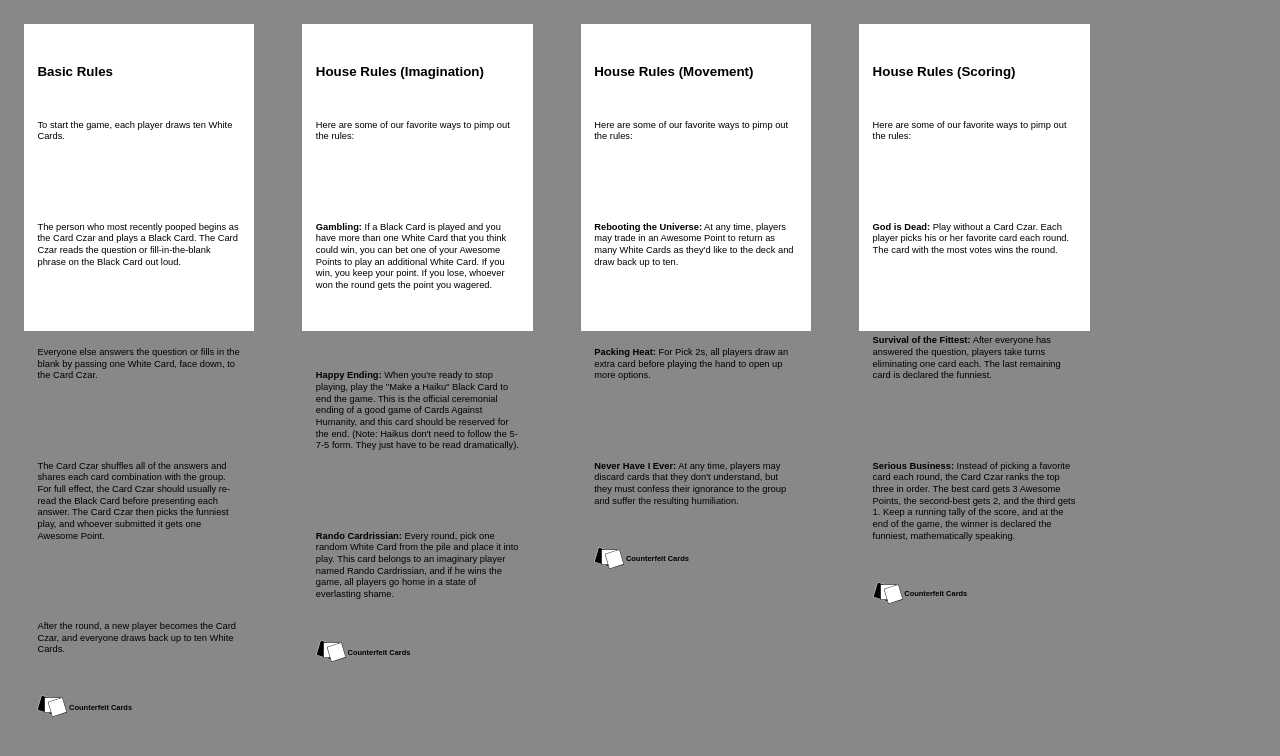
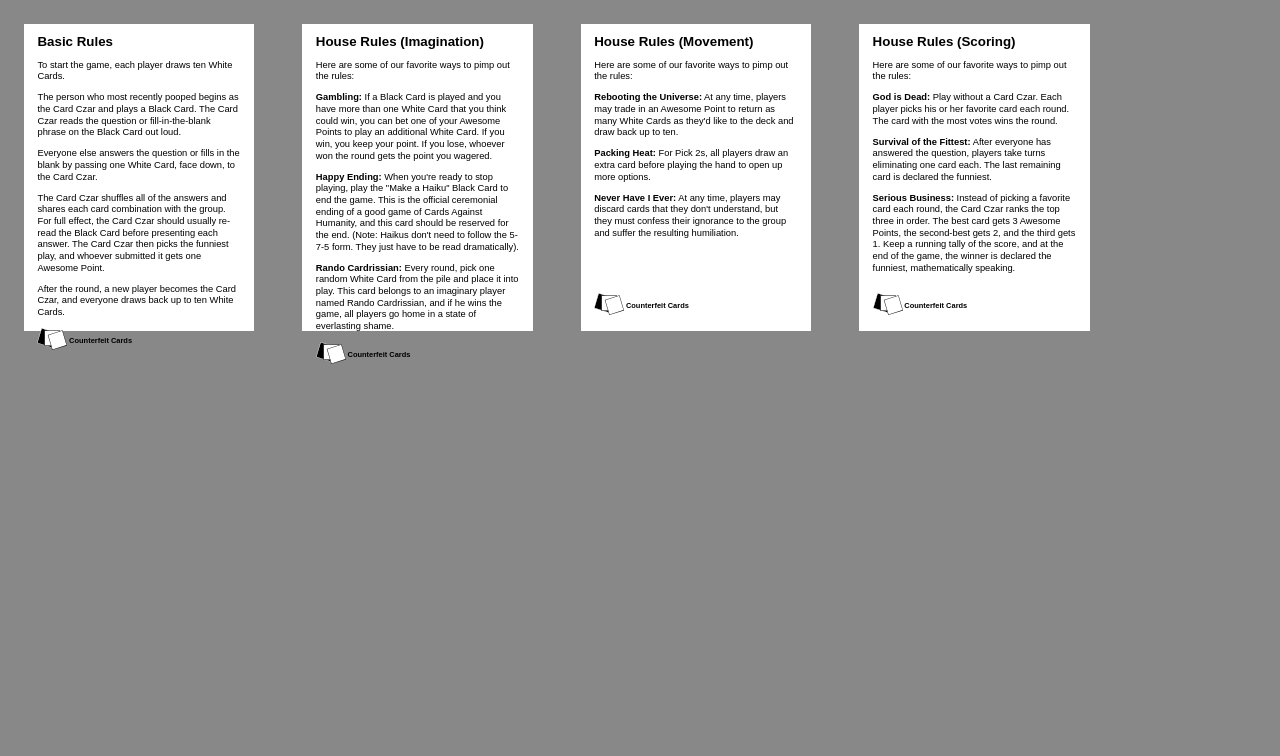
Before and after one commit to shuffled/counterfeit-cards, a website: page howtoplay.html in a window 1280 px wide. Drawn offline with Linux system fonts and the light colour scheme.

Commit message:
Update howtoplay.html to opt out of preformatting

```diff
--- a/howtoplay.html
+++ b/howtoplay.html
@@ -4,6 +4,7 @@
 <meta charset="UTF-8">
 <link rel="stylesheet" href="style.css">
 <style>
+.card-content {white-space: normal}
 p { font-size: 7pt; font-weight: normal; line-height: 125% }
 </style>
 </head>
```
